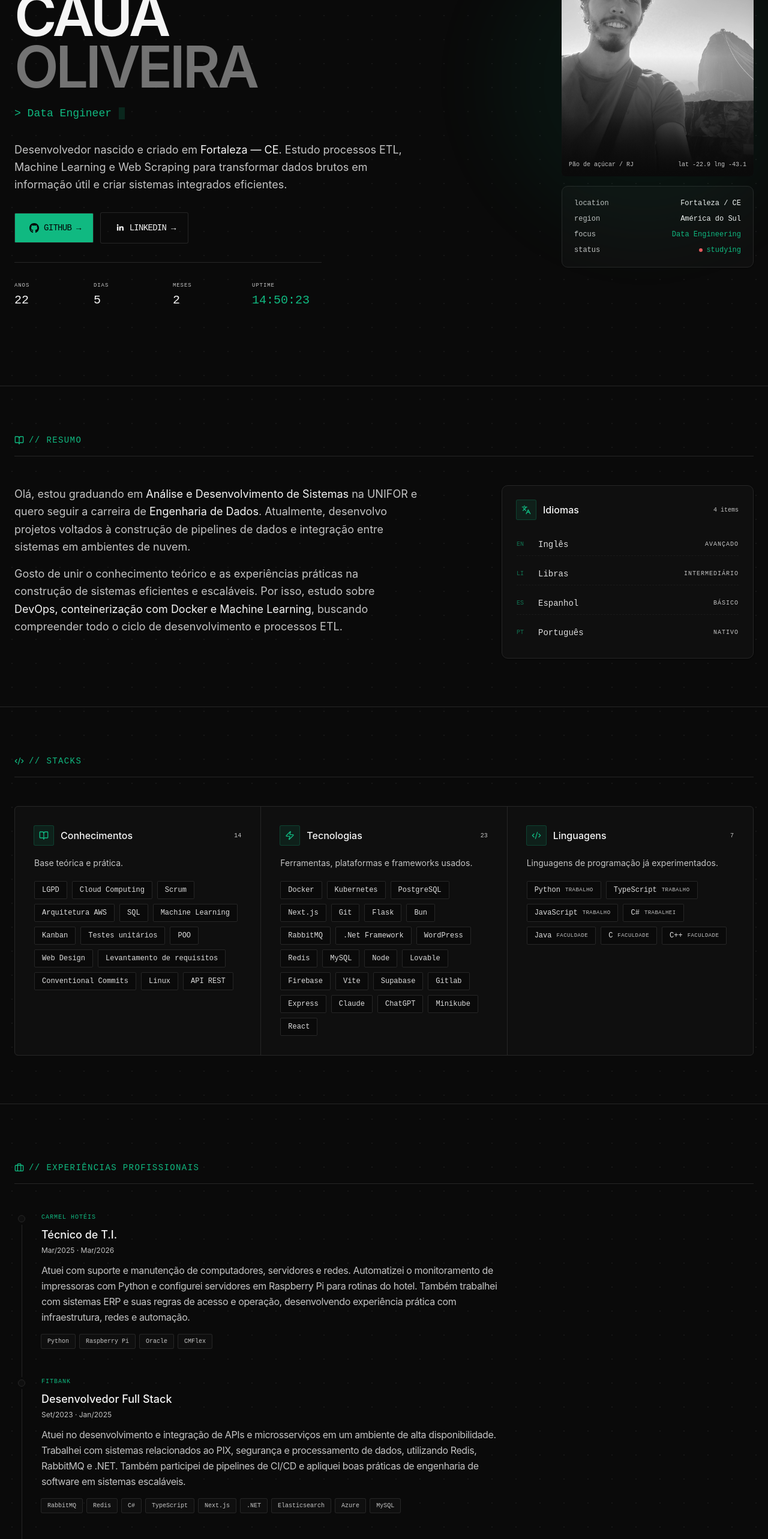
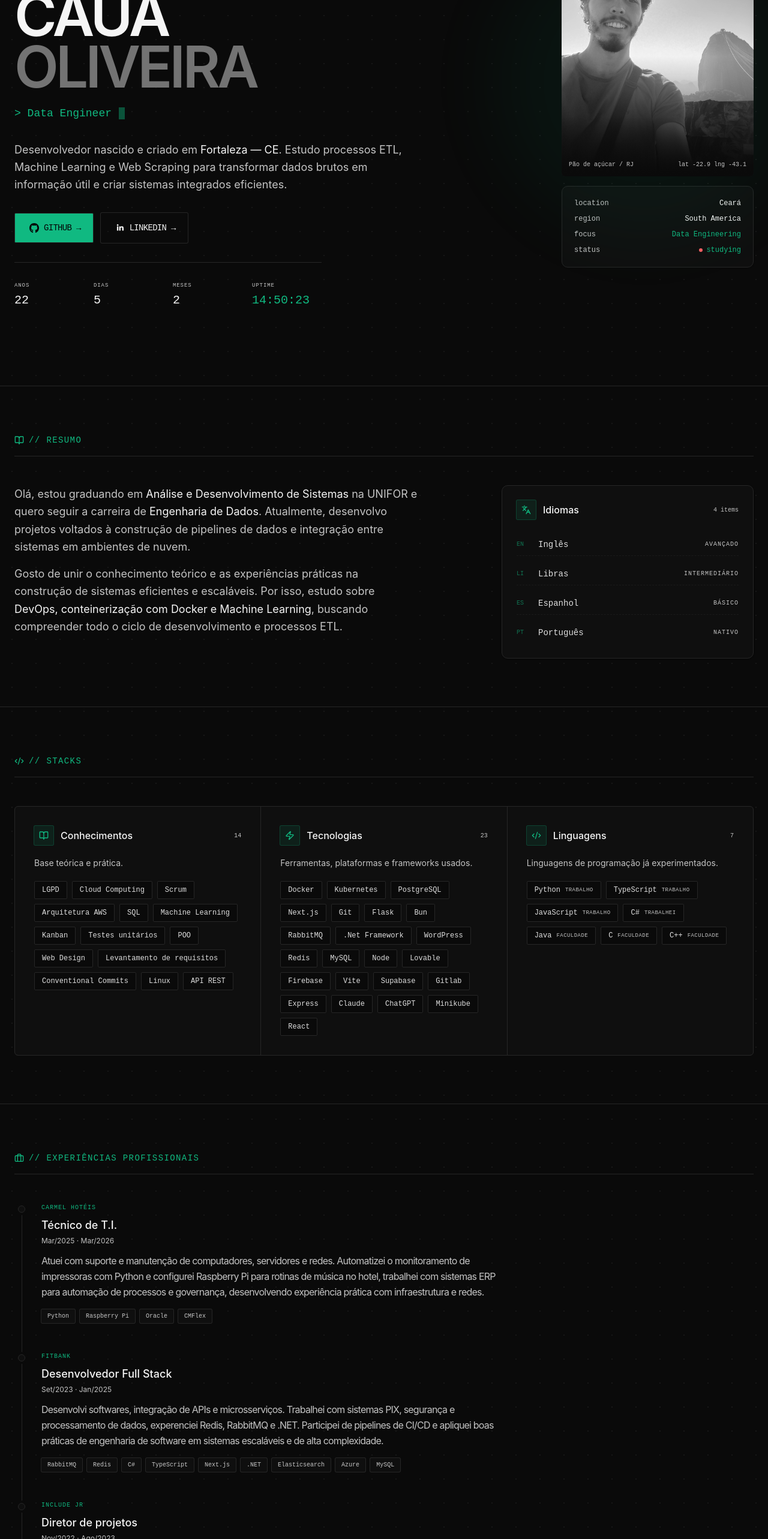
Before and after one commit to cauaosp/webportifolios, a Next.js app: page / in a window 1280 px wide. Shown: the part 234-2800 px from the top of the page at 60% size. Built offline with nearby package versions, Linux system fonts and the light colour scheme.

Commit message:
refactor: ajustado tamanho do perfil, trechos de textos de experiência e url do mandachuva

```diff
--- a/src/components/sections/experiences/experiences.tsx
+++ b/src/components/sections/experiences/experiences.tsx
@@ -3,7 +3,7 @@ import { Briefcase } from "lucide-react";
 
 export function Experiences() {
   return (
-    <section id="experiencias" className="py-24 px-6 border-b border-border">
+    <section id="experiencias" className="py-20 px-6 border-b border-border">
       <div className="max-w-7xl mx-auto">
         <SectionHeader label="// experiências profissionais" icon={Briefcase} />
 
@@ -23,7 +23,7 @@ export function Experiences() {
                 {job.role}
               </h3>
               <p className="text-xs text-muted-foreground mt-1">{job.period}</p>
-              <p className="text-muted-foreground mt-3 max-w-3xl leading-relaxed tracking-tight">
+              <p className="text-muted-foreground mt-3 max-w-3xl leading-relaxed tracking-tighter">
                 {job.description}
               </p>
               <div className="flex flex-wrap gap-2 mt-4">
@@ -50,7 +50,7 @@ const JOBS = [
     role: "Técnico de T.I.",
     company: "Carmel Hotéis",
     description:
-      "Atuei com suporte e manutenção de computadores, servidores e redes. Automatizei o monitoramento de impressoras com Python e configurei servidores em Raspberry Pi para rotinas do hotel. Também trabalhei com sistemas ERP e suas regras de acesso e operação, desenvolvendo experiência prática com infraestrutura, redes e automação.",
+      "Atuei com suporte e manutenção de computadores, servidores e redes. Automatizei o monitoramento de impressoras com Python e configurei Raspberry Pi para rotinas de música no hotel, trabalhei com sistemas ERP para automação de processos e governança, desenvolvendo experiência prática com infraestrutura e redes.",
     tech: ["Python", "Raspberry Pi", "Oracle", "CMFlex"],
   },
   {
@@ -59,7 +59,7 @@ const JOBS = [
     role: "Desenvolvedor Full Stack",
     company: "Fitbank",
     description:
-      "Atuei no desenvolvimento e integração de APIs e microsserviços em um ambiente de alta disponibilidade. Trabalhei com sistemas relacionados ao PIX, segurança e processamento de dados, utilizando Redis, RabbitMQ e .NET. Também participei de pipelines de CI/CD e apliquei boas práticas de engenharia de software em sistemas escaláveis.",
+      "Desenvolvi softwares, integração de APIs e microsserviços. Trabalhei com sistemas PIX, segurança e processamento de dados, experenciei Redis, RabbitMQ e .NET. Participei de pipelines de CI/CD e apliquei boas práticas de engenharia de software em sistemas escaláveis e de alta complexidade.",
     tech: ["RabbitMQ", "Redis", "C#", "TypeScript", "Next.js", ".NET", "Elasticsearch", "Azure", "MySQL"]
   },
   {
--- a/src/components/sections/hero/hero.tsx
+++ b/src/components/sections/hero/hero.tsx
@@ -1,5 +1,6 @@
 import { Card } from "@/src/components/ui/card";
 import { getOnlineStatus } from "@/src/lib/utils";
+import Image from "next/image";
 import { Github } from "../../icons/github";
 import { LinkedIn } from "../../icons/linkedin";
 import { AgeCounter } from "./use-age-counter";
@@ -75,17 +76,16 @@ export function Hero() {
           </div>
 
           <div className="space-y-4 reveal">
-            <div className="relative group">
+            <div className="hidden sm:block max-w-md relative group">
               <div className="absolute size-125 -inset-2 bg-accent/30 blur-3xl rounded-full opacity-20 group-hover:opacity-40 transition-opacity -left-28" />
               <div className="relative w-full aspect-4/5 bg-surface outline-1 -outline-offset-1 outline-white/5 rounded-lg overflow-hidden">
-                <img
-                  src="images/perfil.jpg"
+                <Image
+                  src="/images/perfil.jpg"
                   alt="Cauã de Oliveira Silva Paiva"
                   width={400}
                   height={500}
                   className="w-full h-full object-cover grayscale contrast-125 group-hover:grayscale-0 transition-all duration-700 mask-y-from-75%"
-                />
-                <div className="absolute inset-0 bg-linear-to-t from-background via-transparent to-transparent pointer-events-none" />
+                />                <div className="absolute inset-0 bg-linear-to-t from-background via-transparent to-transparent pointer-events-none" />
                 <div className="absolute top-3 left-3 right-3 flex justify-between font-mono text-[10px] text-muted-foreground">
                   <span>M3_C0N_TR4T4.RAW</span>
                   <span className="text-accent">● REC</span>
@@ -98,14 +98,14 @@ export function Hero() {
               </div>
             </div>
 
-            <Card className="p-5 font-mono text-xs space-y-2.5">
+            <Card className="p-5 font-mono text-xs space-y-2.5 ">
               <div className="flex justify-between text-muted-foreground">
                 <span>location</span>
-                <span className="text-foreground">Fortaleza / CE</span>
+                <span className="text-foreground">Ceará</span>
               </div>
               <div className="flex justify-between text-muted-foreground">
                 <span>region</span>
-                <span className="text-foreground">América do Sul</span>
+                <span className="text-foreground">South America</span>
               </div>
               <div className="flex justify-between text-muted-foreground">
                 <span>focus</span>
--- a/src/components/sections/projects/projects.tsx
+++ b/src/components/sections/projects/projects.tsx
@@ -5,7 +5,7 @@ import Image from "next/image";
 
 export function Projects() {
   return (
-    <section id="projetos" className="py-24 px-6 border-b border-border">
+    <section id="projetos" className="py-20 px-6 border-b border-border">
       <div className="max-w-7xl mx-auto">
       <SectionHeader label="// projetos" icon={FolderGit2} />
 
@@ -110,7 +110,7 @@ const PROJECTS = [
     image: "/images/mandachuva.png",
     tech: ["Express.js", "Vite", "Vitest", "TypeScript"],
     live: "https://mandachuva.onrender.com/",
-    repo: "https://github.com/cauaosp",
+    repo: "https://github.com/cauaosp/mandachuva",
   },
   {
     title: "Webportfolio",
```
